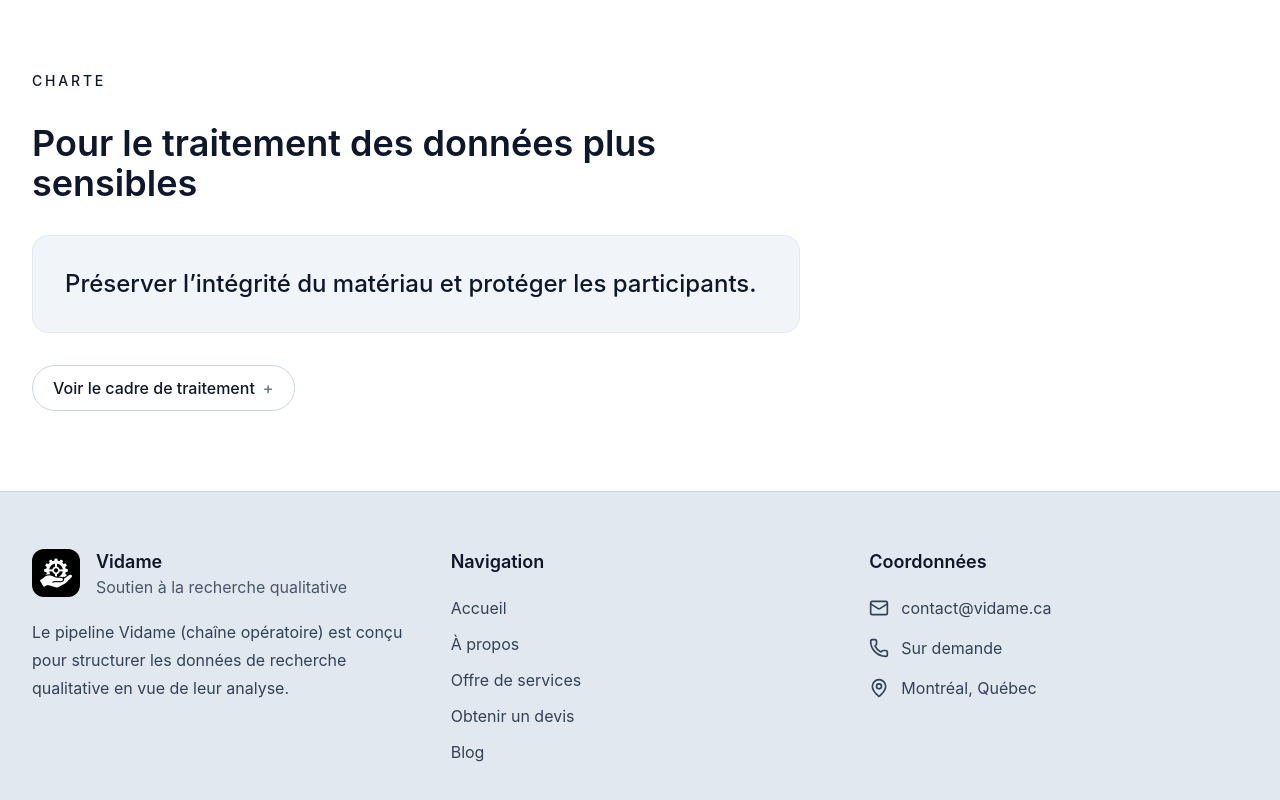
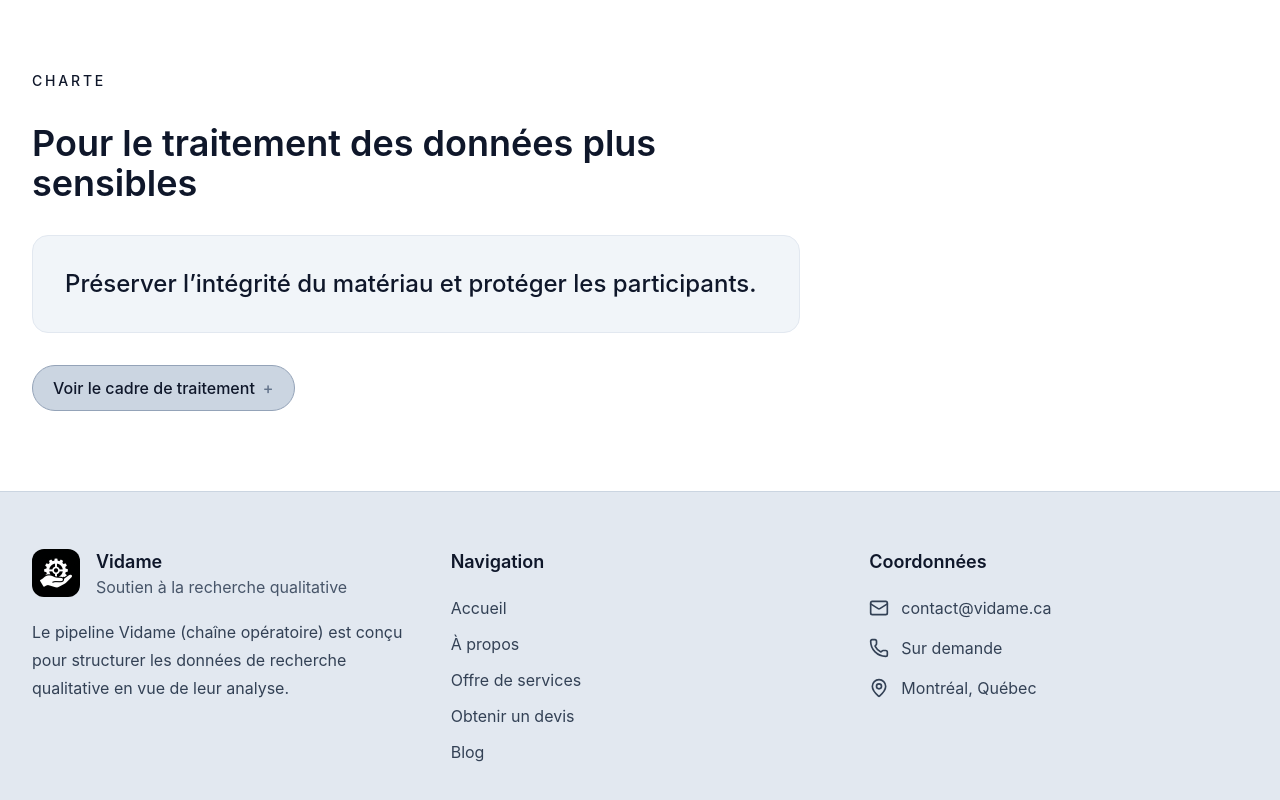
Before and after one commit to momopro21/vidame-recherche, a React (Vite) app: page / in a window 1280 px wide. Shown: the part 3680-4480 px from the top of the page. Built offline with nearby package versions, Linux system fonts and the light colour scheme; the HTML template or start-up script is replaced by a standard one.

Commit message:
Update button styles in App.tsx

```diff
--- a/src/App.tsx
+++ b/src/App.tsx
@@ -880,7 +880,7 @@ return (
       <button
         type="button"
         onClick={() => setCharteOpen(!charteOpen)}
-        className="inline-flex items-center gap-2 rounded-full border border-slate-300 bg-white px-5 py-2.5 text-[16px] font-medium text-slate-900 transition hover:bg-slate-50"
+       className="inline-flex items-center gap-2 rounded-full border border-slate-400 bg-slate-300 px-5 py-2.5 text-[16px] font-medium text-slate-900 transition hover:bg-slate-400"
       >
         {charteOpen
           ? lang === "fr"
```
